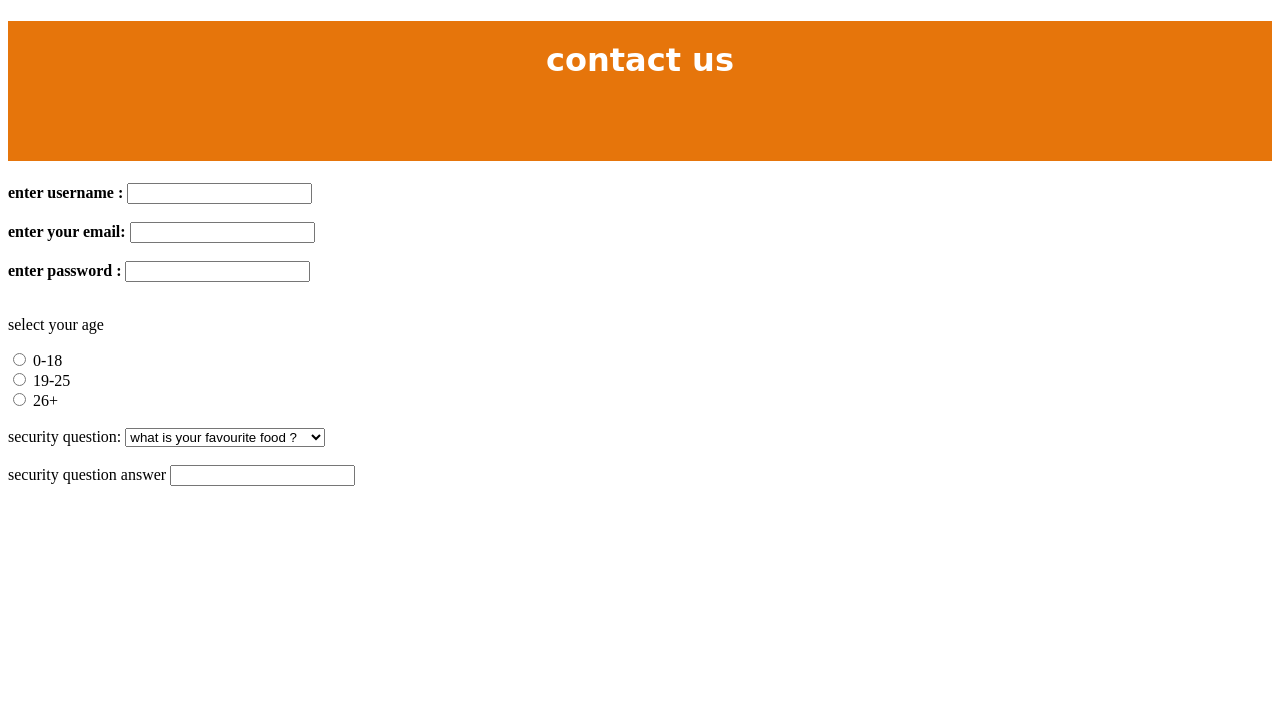
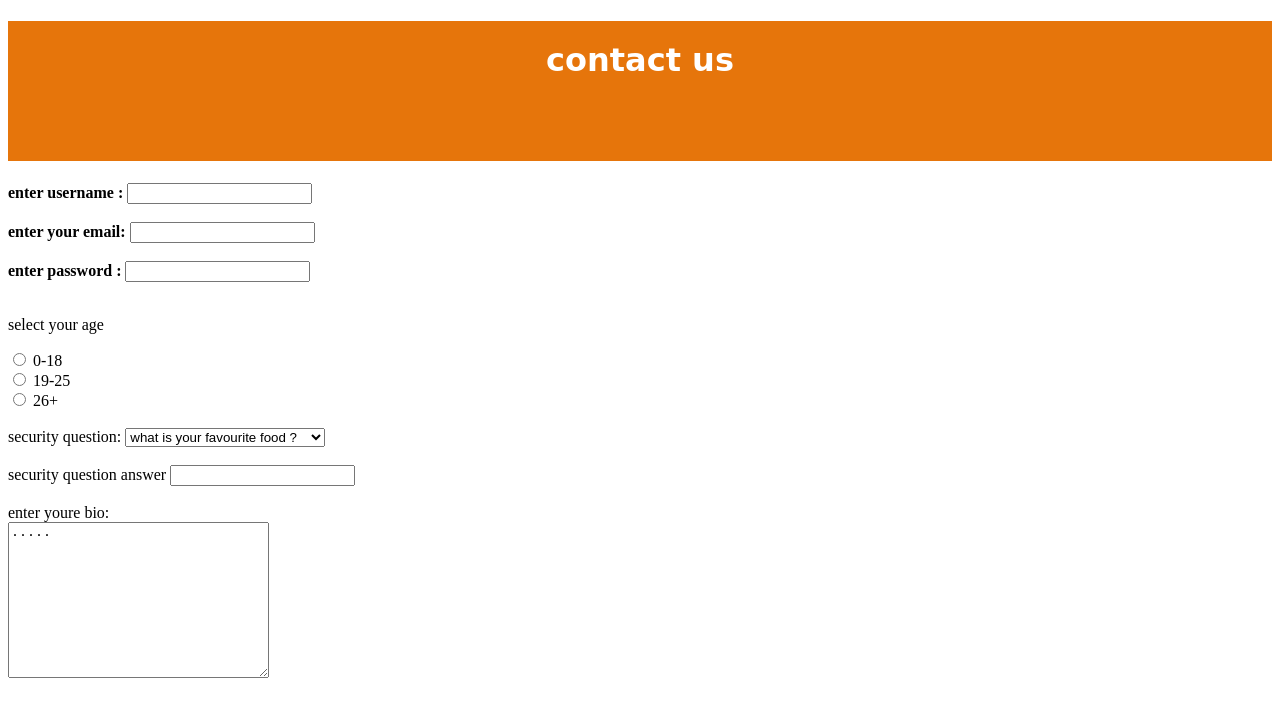
Before and after one commit to hassanimoueddenali/projet.2, a plain HTML site: page prototype/Untitled-1.html in a window 1280 px wide. Drawn offline with Linux system fonts and the light colour scheme; a web font is replaced by a local one.

Commit message:
exemple-2

```diff
--- a/prototype/Untitled-1.html
+++ b/prototype/Untitled-1.html
@@ -43,6 +43,9 @@
     <br><br>
     <label for="answer">security question answer</label>
     <input type="text" id="answer" name="answer">
+    <br><br>
+    <label for="bio">enter youre bio:</label><br>
+    <textarea name="bio" id="bio" cols="30" rows="10">.....</textarea>
  </form>
 </body>
 </html>
```
